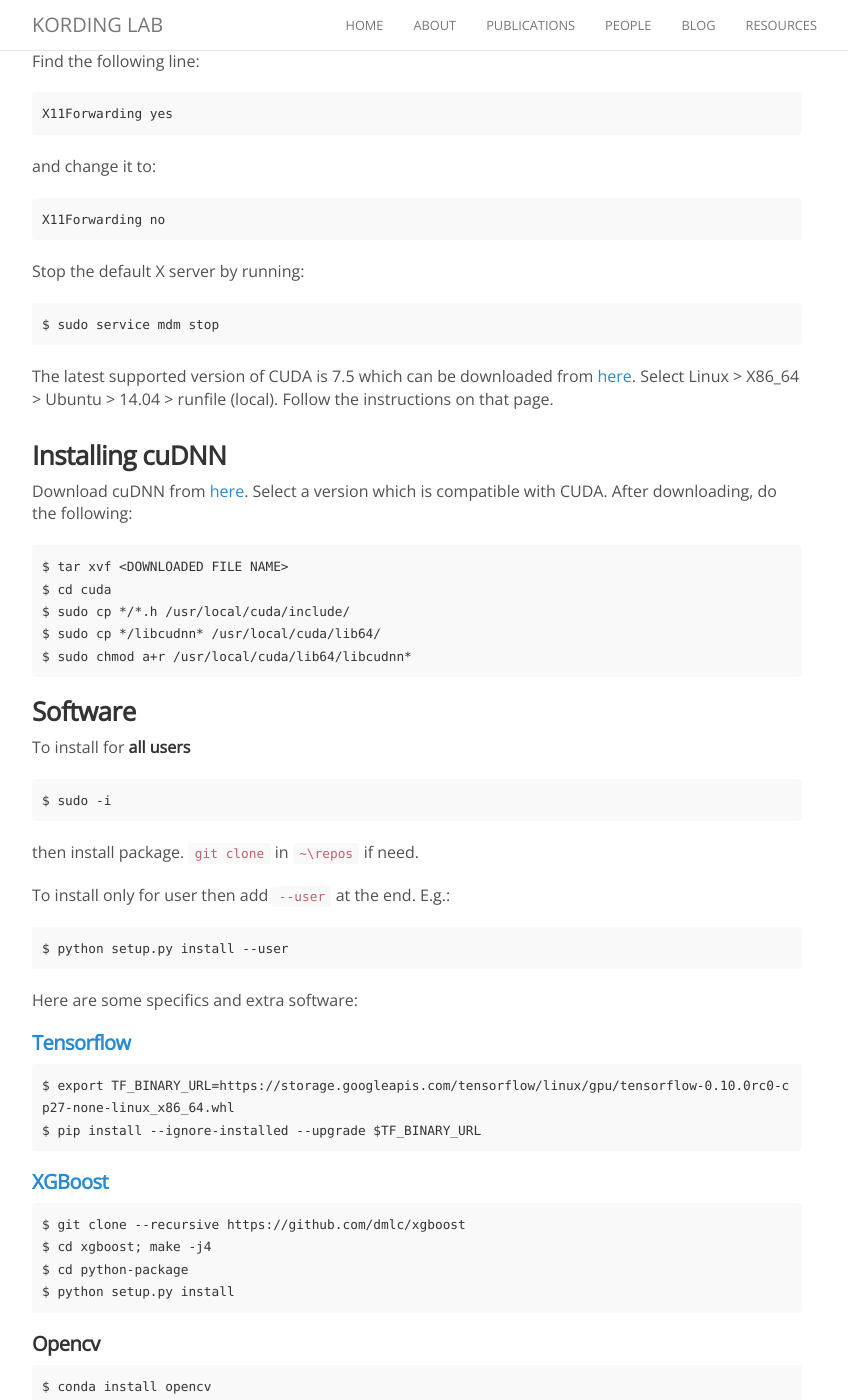
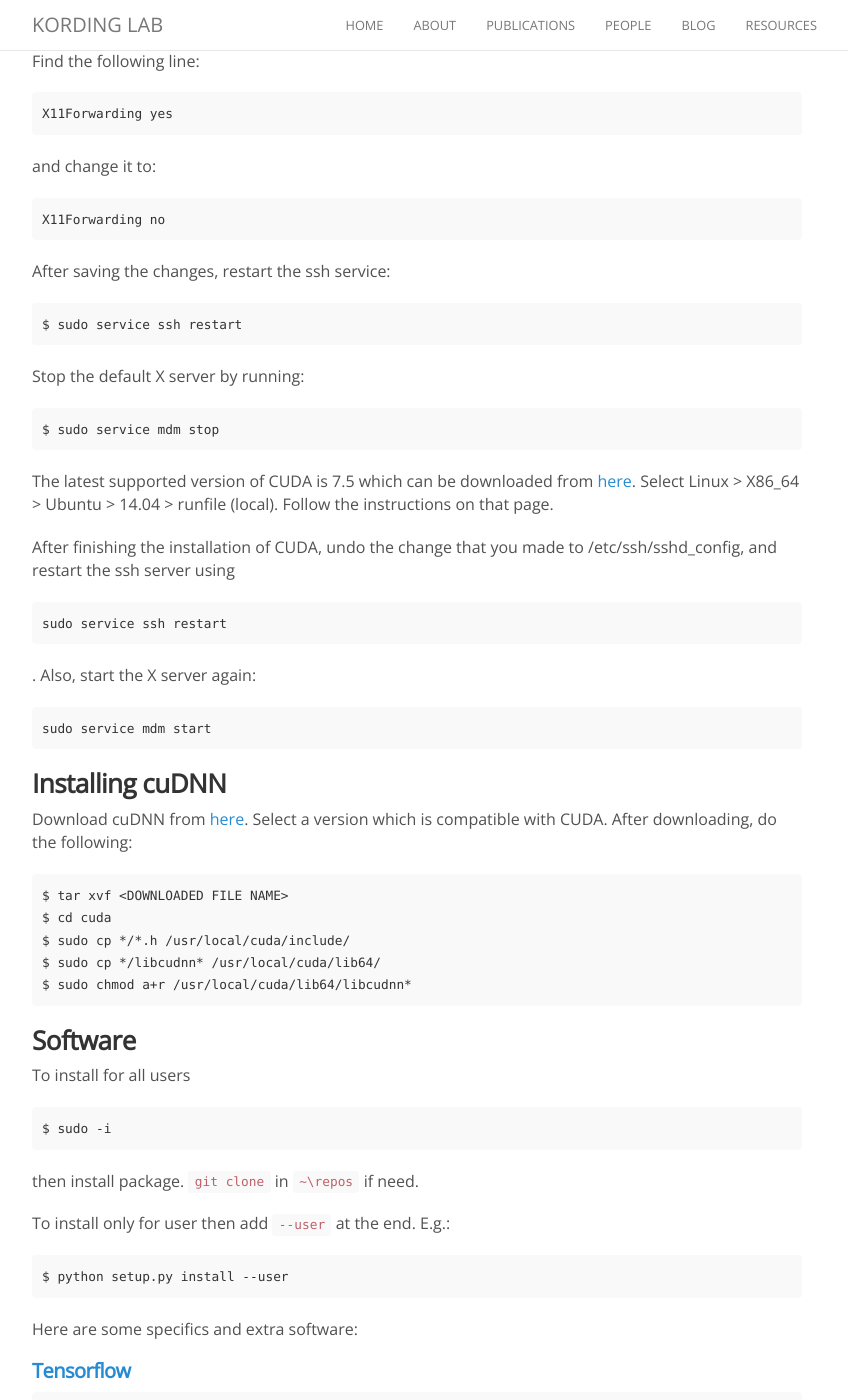
Before and after one commit to KordingLab/KordingLab.github.io, a Jekyll site: the page built from _posts/2016-08-17-quadcorn-software.md, in a window 1280 px wide and 1400 px high, scrolled down 561 px. Shown: the whole window, without its empty margins (223-1071 px from the left). Built offline with Jekyll 4.4.1, drawn with Linux system fonts in a browser that asks for light colours; nearby versions of some CDN libraries; comment, search, counter and statistics services are not loaded.

Commit message:
Update 2016-08-17-quadcorn-software.md

````diff
--- a/_posts/2016-08-17-quadcorn-software.md
+++ b/_posts/2016-08-17-quadcorn-software.md
@@ -36,6 +36,12 @@
 ```
 X11Forwarding no
 ```
+After saving the changes, restart the ssh service:
+
+```
+$ sudo service ssh restart
+```
+
 Stop the default X server by running:
 
 ```
@@ -43,6 +49,15 @@
 ```
 
 The latest supported version of CUDA is 7.5 which can be downloaded from [here](https://developer.nvidia.com/cuda-downloads). Select Linux > X86_64 > Ubuntu > 14.04 > runfile (local). Follow the instructions on that page.
+
+After finishing the installation of CUDA, undo the change that you made to /etc/ssh/sshd_config, and restart the ssh server using
+```
+sudo service ssh restart
+```
+. Also, start the X server again:
+```
+sudo service mdm start
+```
 
 ### Installing cuDNN
 
@@ -58,7 +73,7 @@
 
 ### Software
 
-To install for **all users**
+To install for all users
 
 ```
 $ sudo -i
````
